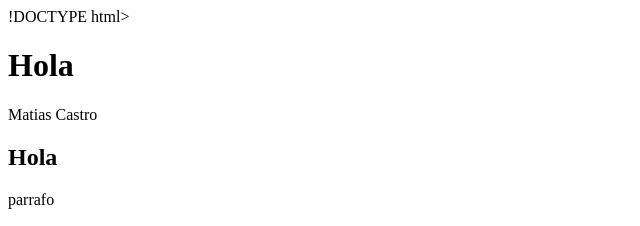
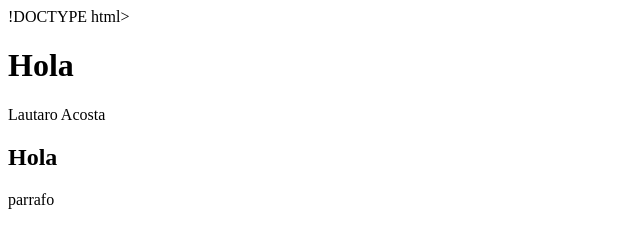
Before and after one commit to Lautacos/lautyrep, a plain HTML site: page index.html in a window 1280 px wide. Shown: the top 226 px of the page, 0-640 px from the left. Drawn offline with Linux system fonts and the light colour scheme.

Commit message:
modificadoo

```diff
--- a/index.html
+++ b/index.html
@@ -16,7 +16,7 @@
 
      <h1>Hola</h1>
         <div>
-            <p>Matias Castro</p>
+            <p>Lautaro Acosta</p>
         </div>
     <h2>Hola</h2>
         <div>
```
